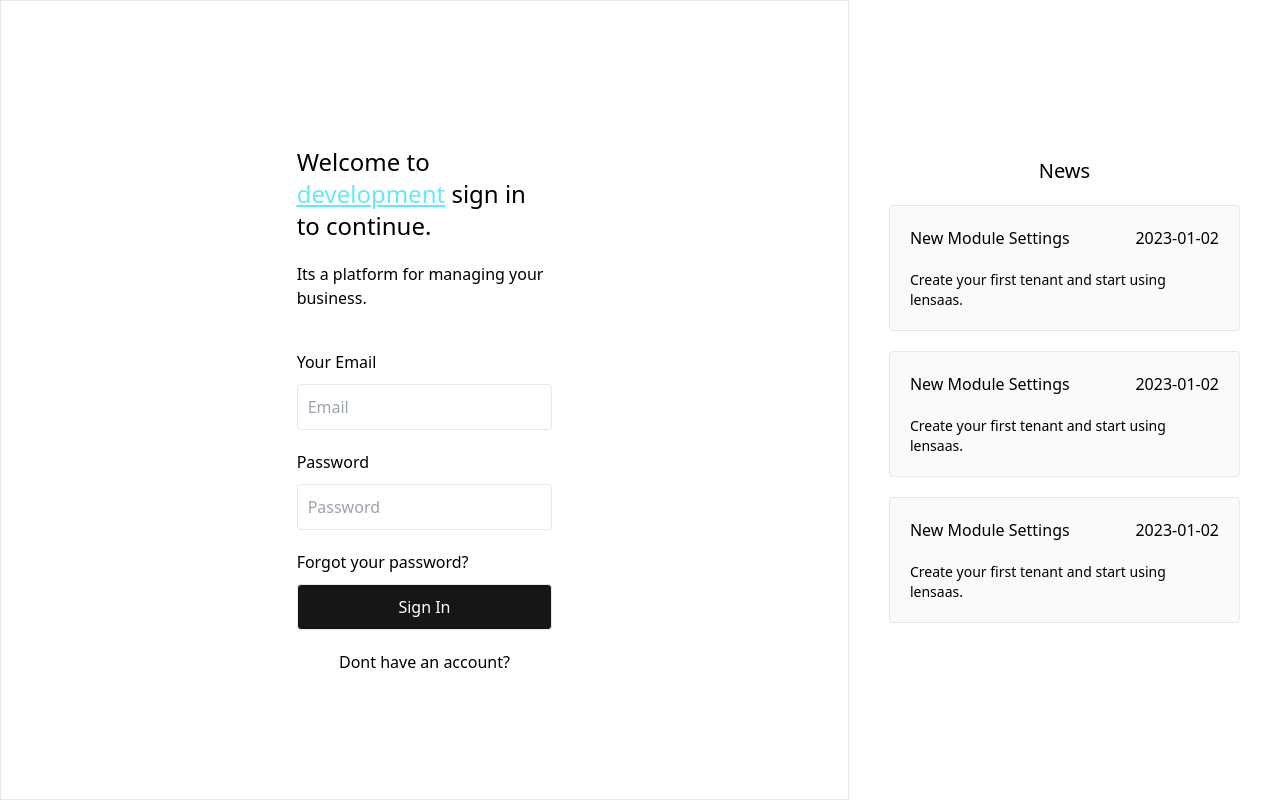
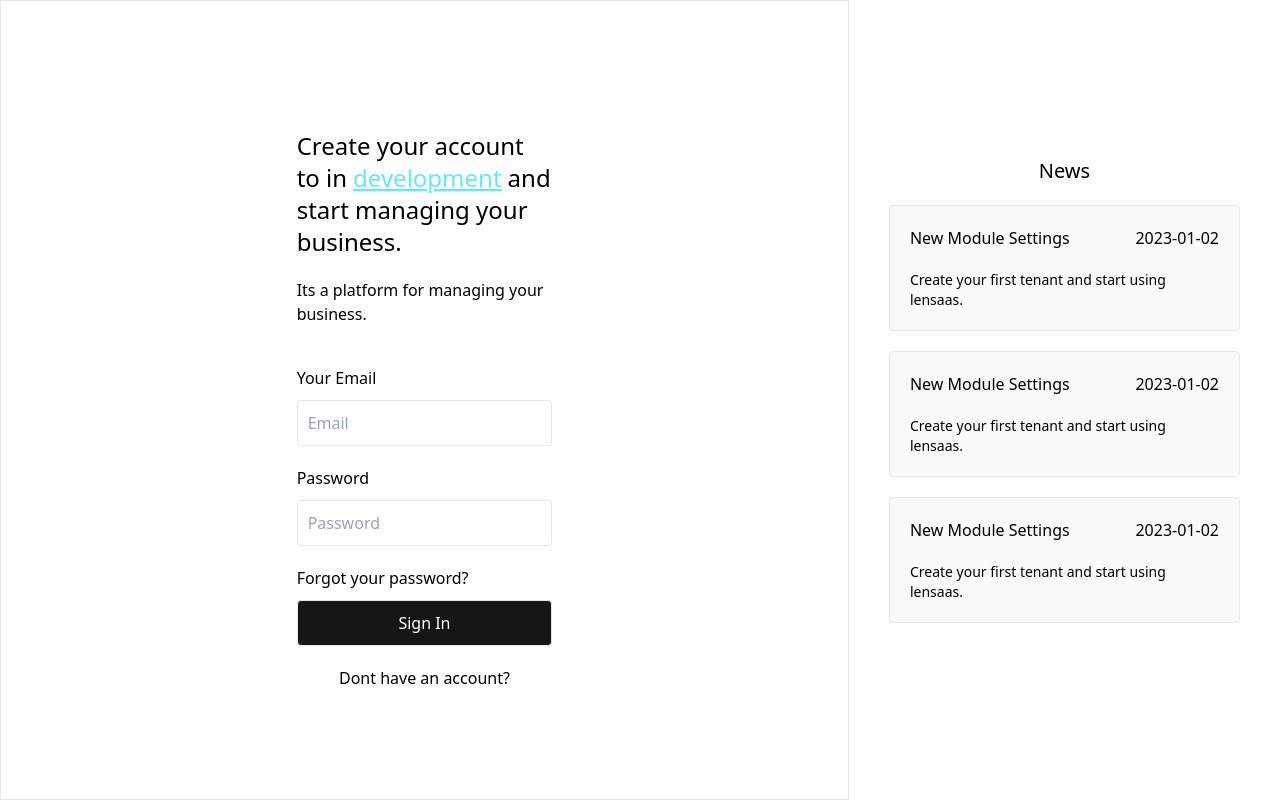
Before and after one commit to Lenstack/saas-dashboard-ui, a Next.js app: page /authentication/sign-in in a window 1280 px wide. Built offline with nearby package versions, Linux system fonts and the light colour scheme.

Commit message:
Add Form Header,Title,SubTitle And Update Components

```diff
--- a/src/components/Form/index.tsx
+++ b/src/components/Form/index.tsx
@@ -8,6 +8,7 @@ import {
     IFormTextareaProps
 } from "@/interfaces"
 import Link from "next/link";
+import {IFormHeaderProps, IFormSubTitleProps, IFormTitleProps} from "@/interfaces";
 
 export const Form = ({method, onSubmit, children, ...restProps}: IFormProps) => {
     return (
@@ -22,6 +23,30 @@ Form.Content = ({children, ...restProps}: IFormContentProps) => {
         <div {...restProps}>
             {children}
         </div>
+    )
+}
+
+Form.Header = ({children, ...restProps}: IFormHeaderProps) => {
+    return (
+        <header {...restProps}>
+            {children}
+        </header>
+    )
+}
+
+Form.Title = ({children, ...restProps}: IFormTitleProps) => {
+    return (
+        <h1 {...restProps}>
+            {children}
+        </h1>
+    )
+}
+
+Form.SubTitle = ({children, ...restProps}: IFormSubTitleProps) => {
+    return (
+        <h2 {...restProps}>
+            {children}
+        </h2>
     )
 }
 
--- a/src/interfaces/index.ts
+++ b/src/interfaces/index.ts
@@ -7,7 +7,10 @@ export type {
     IFormSelectProps,
     IFormButtonProps,
     IFormLinkProps,
-    IFormErrorProps
+    IFormErrorProps,
+    IFormHeaderProps,
+    IFormTitleProps,
+    IFormSubTitleProps,
 } from "./IForm"
 
 export type {ICardProps, ICardHeaderProps, ICardBodyProps, ICardFooterProps} from "./ICard"
--- a/src/pages/authentication/forgot-password/index.tsx
+++ b/src/pages/authentication/forgot-password/index.tsx
@@ -36,18 +36,13 @@ export default function ForgotPassword() {
             <section className="w-full p-5 flex justify-center items-center">
                 <Form onSubmit={handleSubmit} method="post"
                       className="flex flex-col w-11/12 md:w-4/12 gap-5">
-                    <Form.Content className="flex flex-col gap-2.5 items-center py-5">
-                        <div className="flex flex-col gap-5 w-full">
-                            <h1 className="text-2xl">
-                                Forgot Your Password?
-                            </h1>
-                            <Form.Link to="/" className="text-xl text-cyan-300 underline">Go to home</Form.Link>
-                            <p>
-                                No worries, we got you covered. Enter your email address and we will send you a
-                                verification code to reset your password.
-                            </p>
-                        </div>
-                    </Form.Content>
+                    <Form.Header className="flex flex-col gap-5 py-5 w-full">
+                        <Form.Title className="text-2xl">Forgot your password?</Form.Title>
+                        <Form.Link to="/" className="text-2xl text-cyan-300 underline">Go to home</Form.Link>
+                        <Form.SubTitle>
+                            No worries, we got you covered. Enter your email address and we will send you a verification code to reset your password.
+                        </Form.SubTitle>
+                    </Form.Header>
                     <Form.Content className="flex flex-col gap-2.5">
                         <Form.Label htmlFor="email" className="flex justify-between items-center">Your Email
                             <span className="text-sm text-red-300">{errors.email}</span>
--- a/src/pages/authentication/sign-in/index.tsx
+++ b/src/pages/authentication/sign-in/index.tsx
@@ -40,17 +40,15 @@ export default function SignIn() {
             <section className="w-full p-5 flex justify-center items-center">
                 <Form onSubmit={handleSubmit} method="post"
                       className="flex flex-col w-11/12 md:w-4/12 gap-5">
-                    <Form.Content className="flex flex-col gap-2.5 items-center py-5">
-                        <div className="flex flex-col gap-5 w-full">
-                            <h1 className="text-2xl">Welcome to <span
-                                className="text-cyan-300 underline"><Form.Link to="/">{process.env.NODE_ENV}</Form.Link></span> sign
-                                in to continue.
-                            </h1>
-                            <p>
-                                Its a platform for managing your business.
-                            </p>
-                        </div>
-                    </Form.Content>
+                    <Form.Header className="flex flex-col gap-5 py-5 w-full">
+                        <Form.Title className="text-2xl">Create your account to in
+                            <span className="text-cyan-300 underline px-1.5">
+                                <Form.Link to="/">{process.env.NODE_ENV}</Form.Link>
+                            </span>
+                            and start managing your business.
+                        </Form.Title>
+                        <Form.SubTitle>Its a platform for managing your business.</Form.SubTitle>
+                    </Form.Header>
                     <Form.Content className="flex flex-col gap-2.5">
                         <Form.Label htmlFor="email" className="flex justify-between items-center">Your Email
                             <span className="text-sm text-red-300">{errors.email}</span>
--- a/src/pages/authentication/sign-up/index.tsx
+++ b/src/pages/authentication/sign-up/index.tsx
@@ -42,17 +42,15 @@ export default function SignUp() {
             <section className="w-full p-5 flex justify-center items-center">
                 <Form onSubmit={handleSubmit} method="post"
                       className="flex flex-col w-11/12 md:w-4/12 gap-5">
-                    <Form.Content className="flex flex-col gap-2.5 py-5">
-                        <div className="flex flex-col gap-5 w-full">
-                            <h1 className="text-2xl">Welcome to <span
-                                className="text-cyan-300 underline"><Form.Link to="/">{process.env.NODE_ENV}</Form.Link></span> sign
-                                up to continue.
-                            </h1>
-                            <p>
-                                Its a platform for managing your business.
-                            </p>
-                        </div>
-                    </Form.Content>
+                    <Form.Header className="flex flex-col gap-5 py-5 w-full">
+                        <Form.Title className="text-2xl">Welcome to
+                            <span className="text-cyan-300 underline px-1.5">
+                                    <Form.Link to="/">{process.env.NODE_ENV}</Form.Link>
+                               </span>
+                            sign up to continue.
+                        </Form.Title>
+                        <Form.SubTitle>Its a platform for managing your business.</Form.SubTitle>
+                    </Form.Header>
                     <Form.Content className="flex flex-col gap-2.5">
                         <Form.Label htmlFor="name" className="flex justify-between items-center">Your Name
                             <span className="text-sm text-red-300">{errors.name}</span>
```
Also changed, not shown: src/interfaces/IForm.ts (+15 -0 lines).
